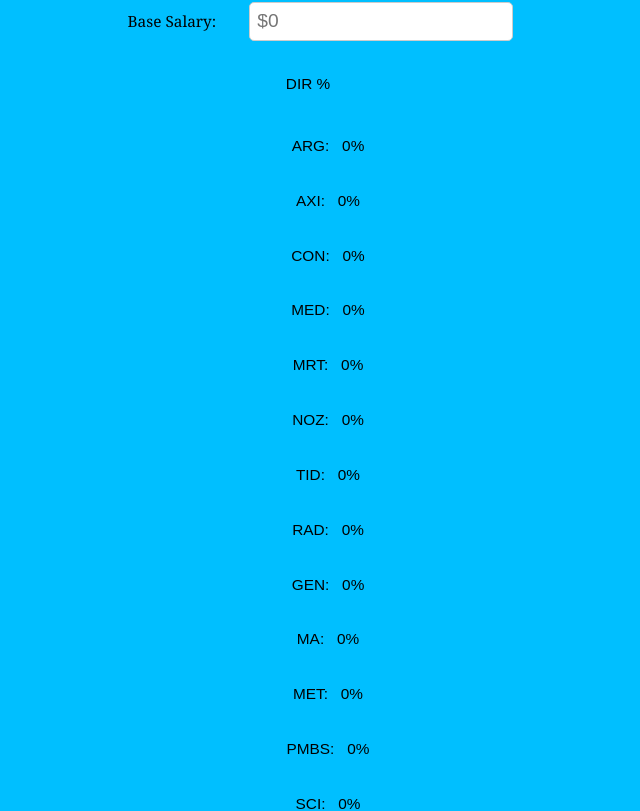
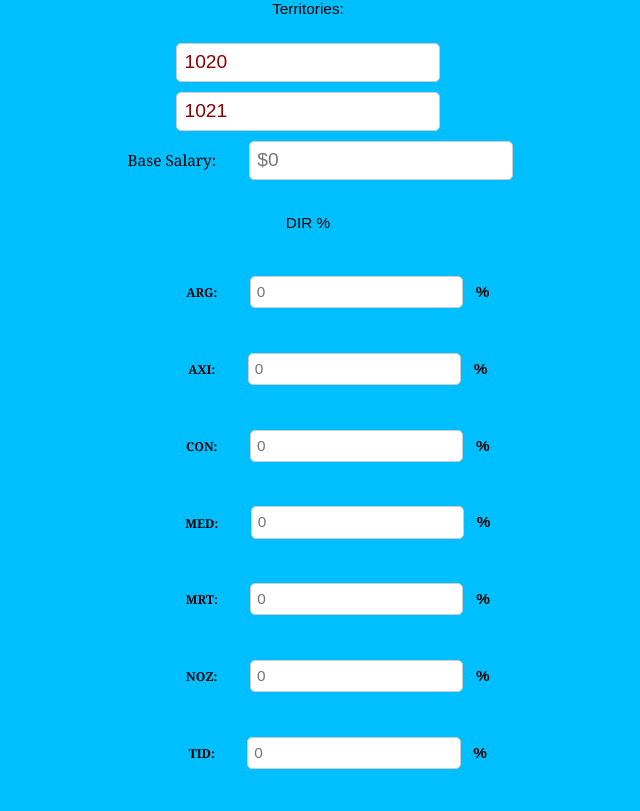
Before and after one commit to nickdloucks/comed-comm-svelte, a Svelte app: page / in a window 1280 px wide. Shown: the part 1315-2126 px from the top of the page, without its empty margins (332-972 px from the left). Built offline with nearby package versions, Linux system fonts and the light colour scheme.

Commit message:
tidy up MFR % config part of rep-config UI

```diff
--- a/src/components/rep-configUI.svelte
+++ b/src/components/rep-configUI.svelte
@@ -1,6 +1,6 @@
 <script lang="ts">
     import { currentRep } from '../stores/rep-store';
-    // import RepSelect from './rep-select.svelte';
+    import RepSelect from './rep-select.svelte';
 
     const update_territories = function(val: unknown): void{
         $currentRep.territories
@@ -14,23 +14,27 @@
 </script>
 
 <section>
-    <!-- <svelte:component this={RepSelect} id='repConfigUI-select'/> -->
+    <svelte:component this={RepSelect} id='repConfigUI-select'/>
     <h4>{$currentRep.rep_name}</h4>
     <p>Territories:</p>
     {#each $currentRep.territories as territory}
-        <input class='territory-config' type="text" placeholder={territory} value={territory}/><br>
+        <input class='territory-config' type="text" placeholder={String(territory)} value={territory}/><br>
     {/each}
     <label for='salary'>Base Salary: &nbsp;</label><input name="salary" type='number' placeholder={'$'.concat(String($currentRep.base_salary))}><br>
     <p>DIR %</p>
     <ul>
         {#each $currentRep.dir_pcts as mfr}
-            <li>{mfr.mfr_id}: &nbsp; {mfr.pct}%</li>
+            <li class="MFR-list"><label for={mfr.mfr_id.concat('-list-item')}>{mfr.mfr_id}:</label> &nbsp;
+                <input name={mfr.mfr_id.concat('-list-item')} type="number" placeholder={String(mfr.pct)}> &nbsp; %</li>
         {/each}
     </ul>
     <button class="good-button" on:click={saveRep}>Save Changes</button>
 </section>
 
 <style>
+    .MFR-list{
+        font-weight: bold;
+    }
     .territory-config{
         width: fit-content;
         color: #8b0000;
```
